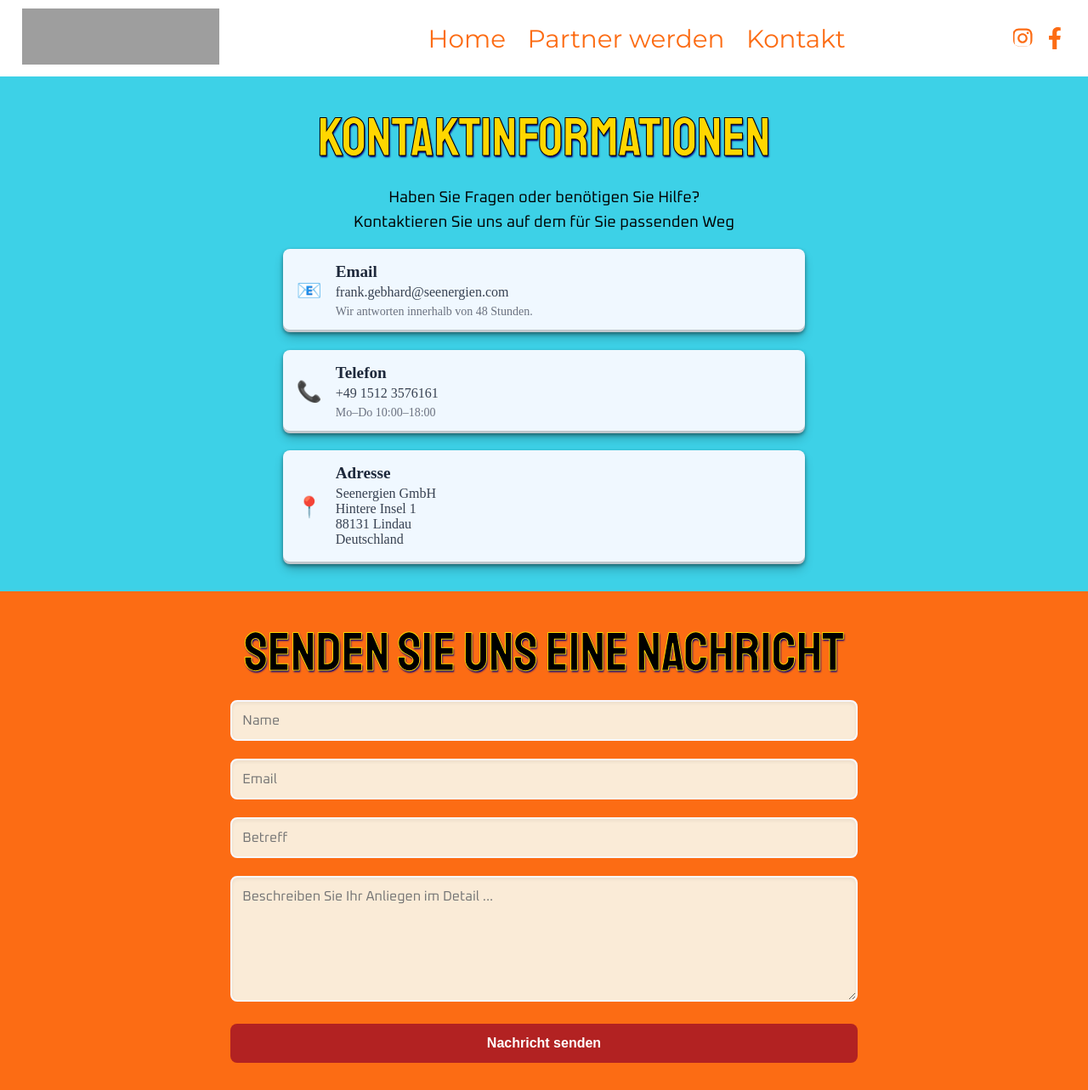
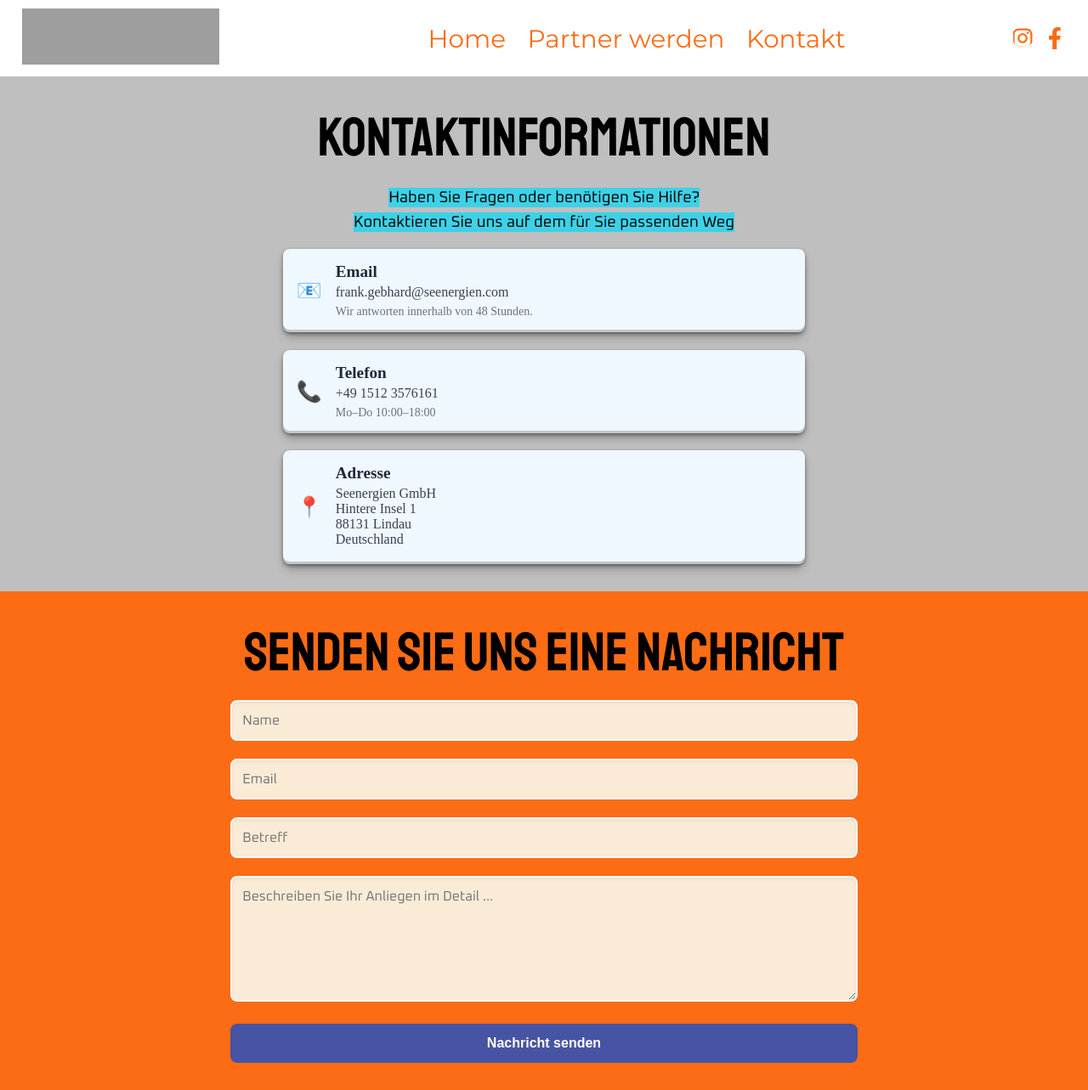
Before and after one commit to dersaei/fairfuhrer, a Next.js app: page /kontakt in a window 1280 px wide. Shown: the whole page at 85% size. Built offline with nearby package versions, Linux system fonts and the light colour scheme; no server answers; grey boxes are pictures that could not be loaded.

Commit message:
zmiany tashiny

```diff
--- a/app/kontakt/ContactForm.module.css
+++ b/app/kontakt/ContactForm.module.css
@@ -12,9 +12,7 @@
   font-family: "Staatliches", sans-serif;
   font-weight: 400;
   font-style: normal;
-  -webkit-text-stroke: 1px gold;
   text-transform: uppercase;
-  text-shadow: 1px 2px 2px navy;
   text-align: center;
 }
 
@@ -85,8 +83,7 @@
 }
 
 .submitButton {
-  width: 100%;
-  background: firebrick;
+  background: #4654a3;
   color: white;
   border: none;
   padding: 0.875rem 1.5rem;
@@ -101,7 +98,7 @@
 }
 
 .submitButton:hover:not(:disabled) {
-  background: crimson;
+  background: navy;
   transform: translateY(-1px);
 }
 
--- a/app/kontakt/ContactInfo.module.css
+++ b/app/kontakt/ContactInfo.module.css
@@ -1,20 +1,18 @@
 /* app/kontakt/ContactInfo.module.css */
 .contactInfo {
-  background: #3dd1e7;
+  background: #bfbfbf;
   padding: 4vh 2vw;
   height: fit-content;
 }
 
 .contactInfo h2 {
   font-size: 4rem;
-  color: gold;
+  color: black;
   margin-bottom: 1rem;
   font-family: "Staatliches", sans-serif;
   font-weight: 400;
   font-style: normal;
-  -webkit-text-stroke: 1px black;
   text-transform: uppercase;
-  text-shadow: 1px 2px 2px navy;
   text-align: center;
 }
 
--- a/components/Header.tsx
+++ b/components/Header.tsx
@@ -45,7 +45,7 @@ export default function Header() {
       {/* Social media - Desktop */}
       <div className={styles.social}>
         <a
-          href="https://instagram.com/"
+          href="https://www.instagram.com/fairfuehrer.audioreisefuehrer?igsh=MWcyNjRmMjFuaXljYG"
           target="_blank"
           rel="noopener noreferrer"
           className={styles.socialIcon}
@@ -56,7 +56,7 @@ export default function Header() {
           </svg>
         </a>
         <a
-          href="https://facebook.com/"
+          href="https://www.facebook.com/profile.php?id=61561084330676"
           target="_blank"
           rel="noopener noreferrer"
           className={styles.socialIcon}
```
